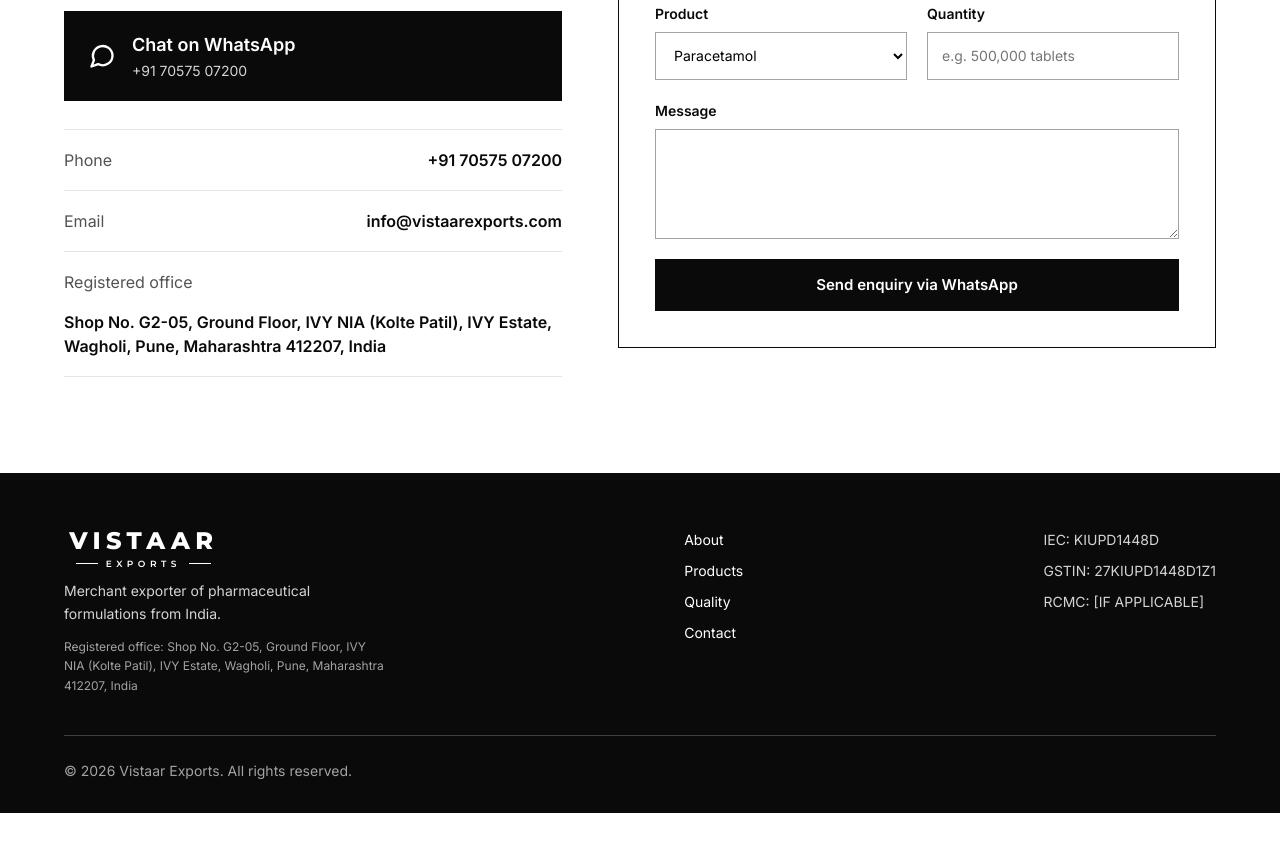
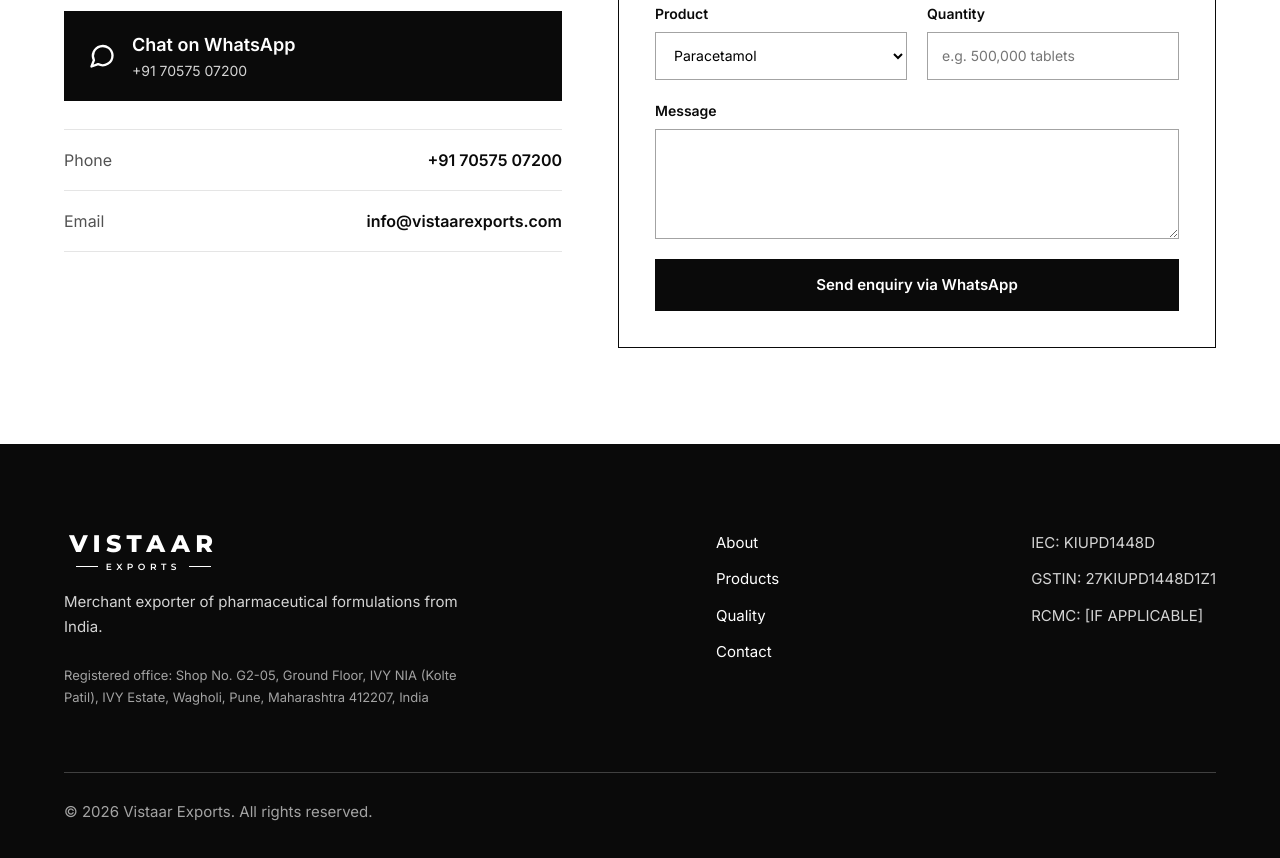
Before and after one commit to niketdeshmukh99/vistaar-exports-website, a plain HTML site: page index.html in a window 1280 px wide. Shown: the part 3537-4395 px from the top of the page. Before the commit the page ends 4350 px from the top, so only its background shows below. Drawn offline with Linux system fonts and the light colour scheme.

Commit message:
Give footer more breathing room; keep address only in footer
Co-Authored-By: Claude Opus 5.5 <noreply@anthropic.com>
Claude-Session: https://claude.ai/code/session_01XbW1qbaDL8vi4Aw9RZE3wm

```diff
--- a/index.html
+++ b/index.html
@@ -208,7 +208,6 @@
           <dl class="contact-list">
             <div><dt>Phone</dt><dd><a href="tel:+917057507200">+91 70575 07200</a></dd></div>
             <div><dt>Email</dt><dd><a href="mailto:info@vistaarexports.com">info@vistaarexports.com</a></dd></div>
-            <div><dt>Registered office</dt><dd>Shop No. G2-05, Ground Floor, IVY NIA (Kolte Patil), IVY Estate, Wagholi, Pune, Maharashtra 412207, India</dd></div>
           </dl>
         </div>
 
--- a/styles.css
+++ b/styles.css
@@ -142,15 +142,15 @@ h1 { font-family: var(--heading); font-weight: 600; font-size: clamp(40px, 6vw,
 .form-error { color: #b91c1c; font-size: 14px; font-weight: 600; }
 
 /* Footer */
-.footer { background: var(--black); color: var(--grey-300); font-size: 14px; }
-.footer .container { padding-top: 56px; padding-bottom: 32px; }
-.footer-top { display: flex; flex-wrap: wrap; gap: 32px 64px; justify-content: space-between; margin-bottom: 40px; }
-.footer-brand { max-width: 320px; display: flex; flex-direction: column; gap: 12px; line-height: 1.6; }
-.footer-address { font-style: normal; font-size: 12px; line-height: 1.6; color: var(--grey-400); }
-.footer-nav, .footer-legal { display: flex; flex-direction: column; gap: 10px; }
+.footer { background: var(--black); color: var(--grey-300); font-size: 15px; }
+.footer .container { padding-top: 88px; padding-bottom: 40px; }
+.footer-top { display: flex; flex-wrap: wrap; gap: 48px 80px; justify-content: space-between; margin-bottom: 64px; }
+.footer-brand { max-width: 400px; display: flex; flex-direction: column; gap: 18px; line-height: 1.7; }
+.footer-address { font-style: normal; font-size: 13px; line-height: 1.7; color: var(--grey-400); margin-top: 6px; }
+.footer-nav, .footer-legal { display: flex; flex-direction: column; gap: 14px; }
 .footer a { color: var(--white); text-decoration: none; }
 .footer a:hover { text-decoration: underline; }
-.footer-bottom { border-top: 1px solid var(--grey-700); padding-top: 24px; color: var(--grey-400); }
+.footer-bottom { border-top: 1px solid var(--grey-700); padding-top: 28px; color: var(--grey-400); }
 
 /* Floating WhatsApp */
 .wa-float { position: fixed; right: 24px; bottom: 24px; width: 60px; height: 60px; border-radius: 50%; background: var(--black); color: var(--white); border: 2px solid var(--white); box-shadow: 0 4px 16px rgba(0,0,0,0.25); display: flex; align-items: center; justify-content: center; z-index: 30; }
@@ -173,4 +173,5 @@ h1 { font-family: var(--heading); font-weight: 600; font-size: clamp(40px, 6vw,
   .form { grid-template-columns: 1fr; padding: 24px; }
   .product { padding: 24px; }
   .topbar .muted-light { display: none; }
+  .footer .container { padding-bottom: 104px; }
 }
```
